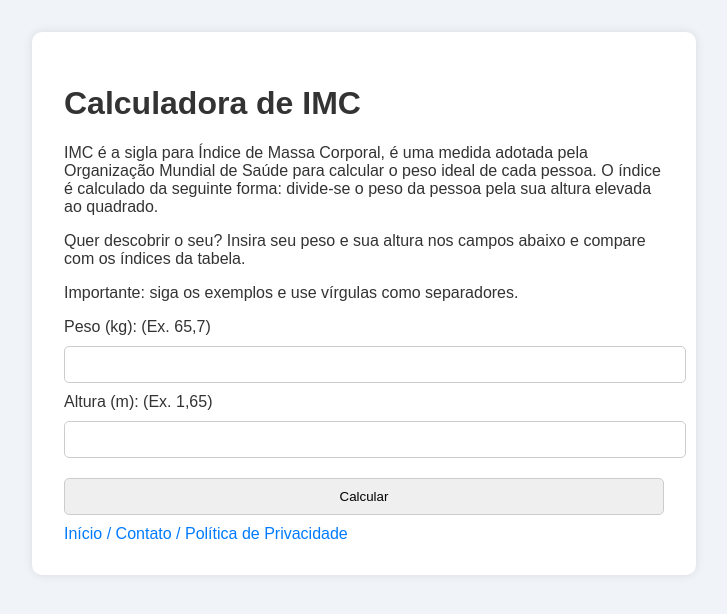
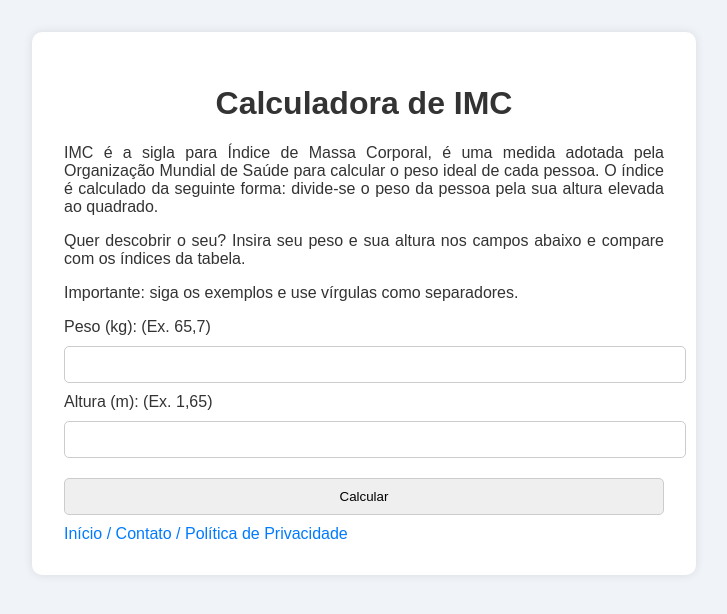
Before and after one commit to Marcosmac01/calculadora-imc, a Flask app: page / in a window 1280 px wide. Shown: the top 614 px of the page, without its empty margins (276-1003 px from the left). Run offline with Flask 3, Linux system fonts and the light colour scheme.

Commit message:
Update style.css

```diff
--- a/static/style.css
+++ b/static/style.css
@@ -8,8 +8,16 @@ body {
     text-align: left;
 }
 h1 {
+    text-align: center
+}
+p {
     text-align: justify
 }
+
+h3 {
+    text-align: left
+}
+
 .container {
     max-width: 600px;
     margin: 2rem auto;
```
